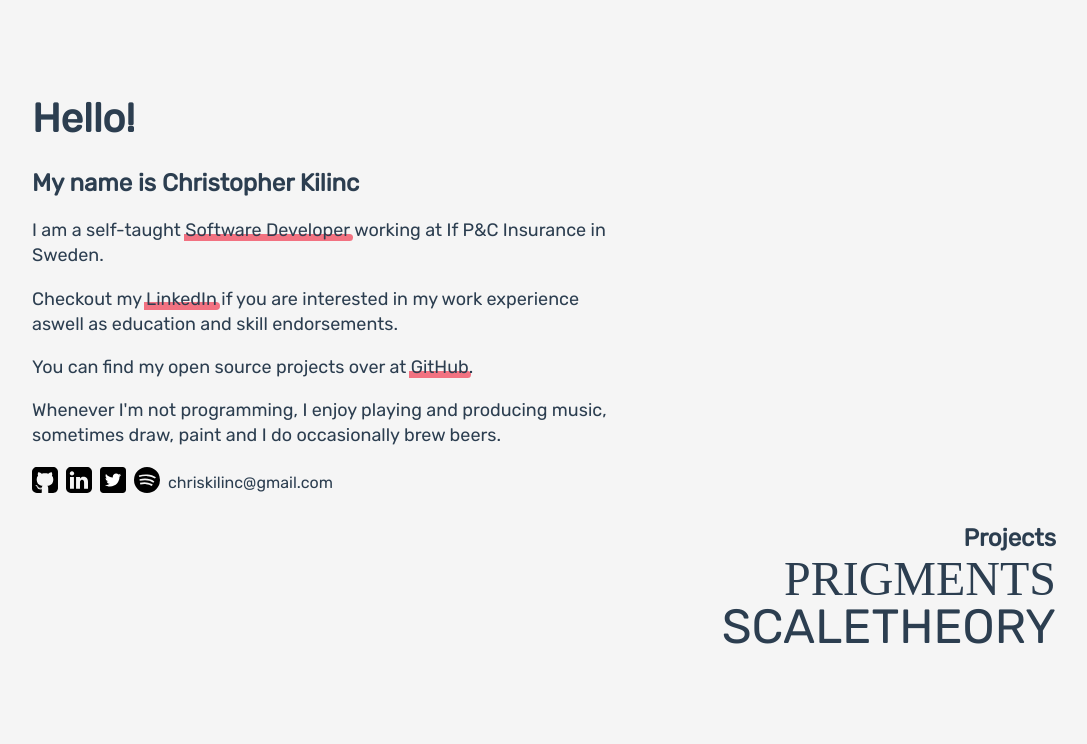
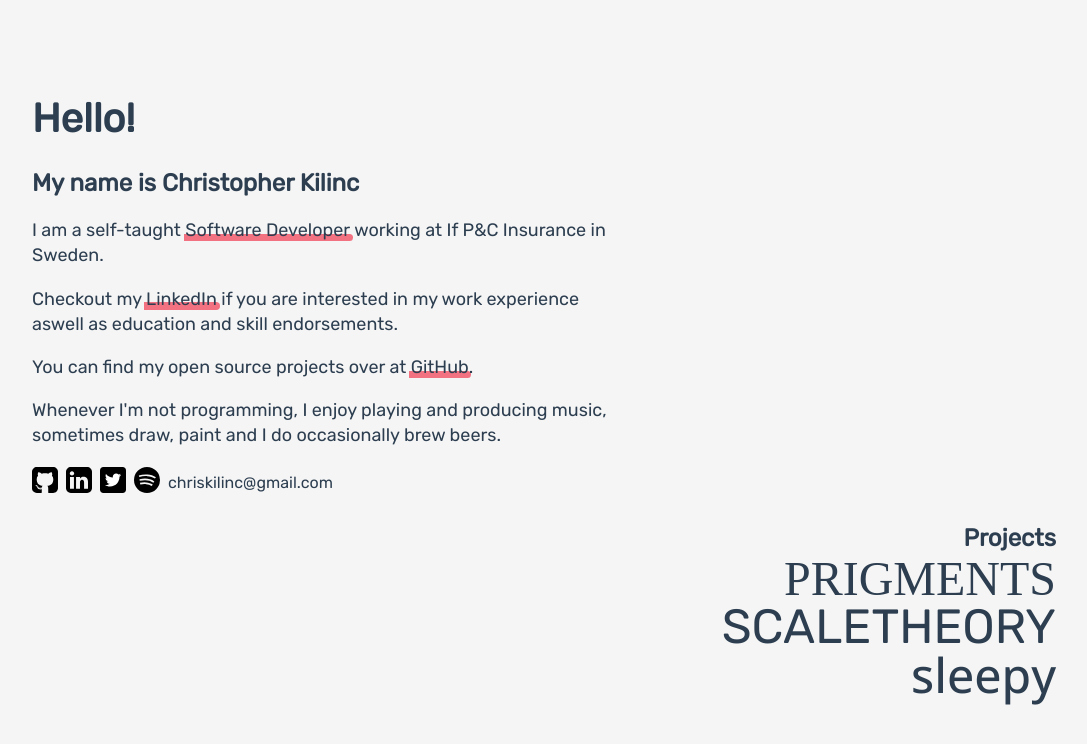
Before and after one commit to chriskilinc/chriskilinc-portfolio, a React (Create React App) app: page / in a window 1280 px wide. Shown: the top 744 px of the page, without its empty margins (96-1183 px from the left). Built offline with nearby package versions, Linux system fonts and the light colour scheme; a web font is replaced by a local one.

Commit message:
Add project sleepy

```diff
--- a/public/index.html
+++ b/public/index.html
@@ -24,7 +24,10 @@
       work correctly both with client-side routing and a non-root public URL.
       Learn how to configure a non-root public URL by running `npm run build`.
     -->
+  <link rel="preconnect" href="https://fonts.googleapis.com">
+  <link rel="preconnect" href="https://fonts.gstatic.com" crossorigin>
   <link href="https://fonts.googleapis.com/css?family=Rubik&display=swap" rel="stylesheet" />
+  <link href="https://fonts.googleapis.com/css2?family=Open+Sans:wght@500&display=swap" rel="stylesheet">
   <title>Christopher Kilinc</title>
 
   <!-- Global site tag (gtag.js) - Google Analytics -->
--- a/src/App.css
+++ b/src/App.css
@@ -97,6 +97,17 @@ a.link {
 
 .text-scaletheory:hover, .text-scaletheory:focus {
   color: #c47575;
+}
+
+.text-sleepy {
+  font-family: 'Open Sans', sans-serif;
+  font-size: 3rem;
+  transition: ease-in-out 200ms;
+}
+
+.text-sleepy:hover, .text-sleepy:focus {
+  /* TODO: add a dark mode on hover? */
+  color: #03012d;
 }
 
 .arrow-back {
--- a/src/App.js
+++ b/src/App.js
@@ -32,8 +32,9 @@ function App() {
           <Social />
           <section id="projects">
             <h2>Projects</h2>
-            <a className="text-pigments" target="blank" href="https://www.pigments.chriskilinc.com/">PRIGMENTS</a>
-            <a className="text-scaletheory" target="blank" href="https://www.scaletheory.chriskilinc.com/">SCALETHEORY</a>
+            <a className="text-pigments" target="blank" href="https://pigments.chriskilinc.com/">PRIGMENTS</a>
+            <a className="text-scaletheory" target="blank" href="https://scaletheory.chriskilinc.com/">SCALETHEORY</a>
+            <a className="text-sleepy" target="blank" href="https://sleepy.chriskilinc.com/">sleepy</a>
           </section>
         </main>
       </div>
```
